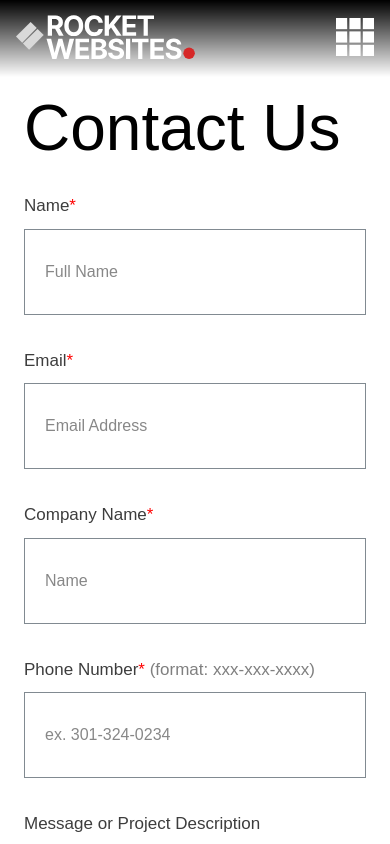
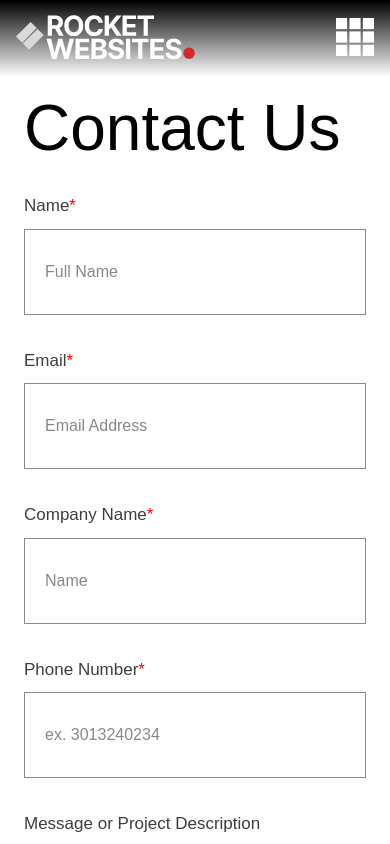
Before and after one commit to will-flores1/marketing-website-theme, a SvelteKit app: page /contact in a window 390 px wide. Shown: the top 844 px of the page. Built offline with nearby package versions, Linux system fonts and the light colour scheme; a web font is replaced by a local one.

Commit message:
Fix phone number format iphone

```diff
--- a/src/routes/contact/+page.svelte
+++ b/src/routes/contact/+page.svelte
@@ -66,15 +66,12 @@
 				/>
 			</div>
 			<div class="col">
-				<label for="phoneNumber"
-					>Phone Number<span style="color: red;">*</span>
-					<span style="color: rgba(0, 0, 0, 0.5)">(format: xxx-xxx-xxxx)</span></label
-				>
+				<label for="phoneNumber">Phone Number<span style="color: red;">*</span></label>
 				<input
 					type="tel"
 					name="contact"
 					class="form-control"
-					placeholder="ex. 301-324-0234"
+					placeholder="ex. 3013240234"
 					bind:value={values.contact}
 					pattern={'[0-9]{10}'}
 					required
```
